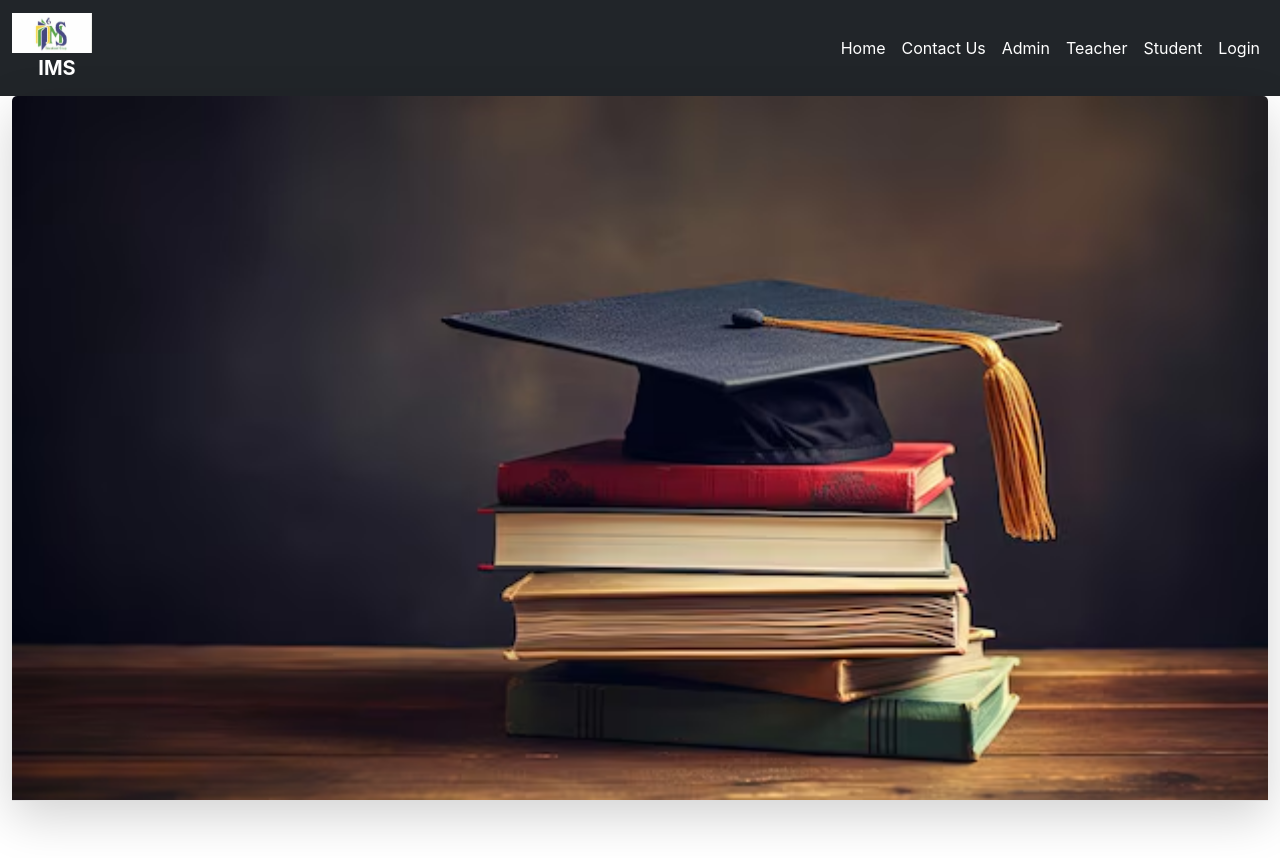
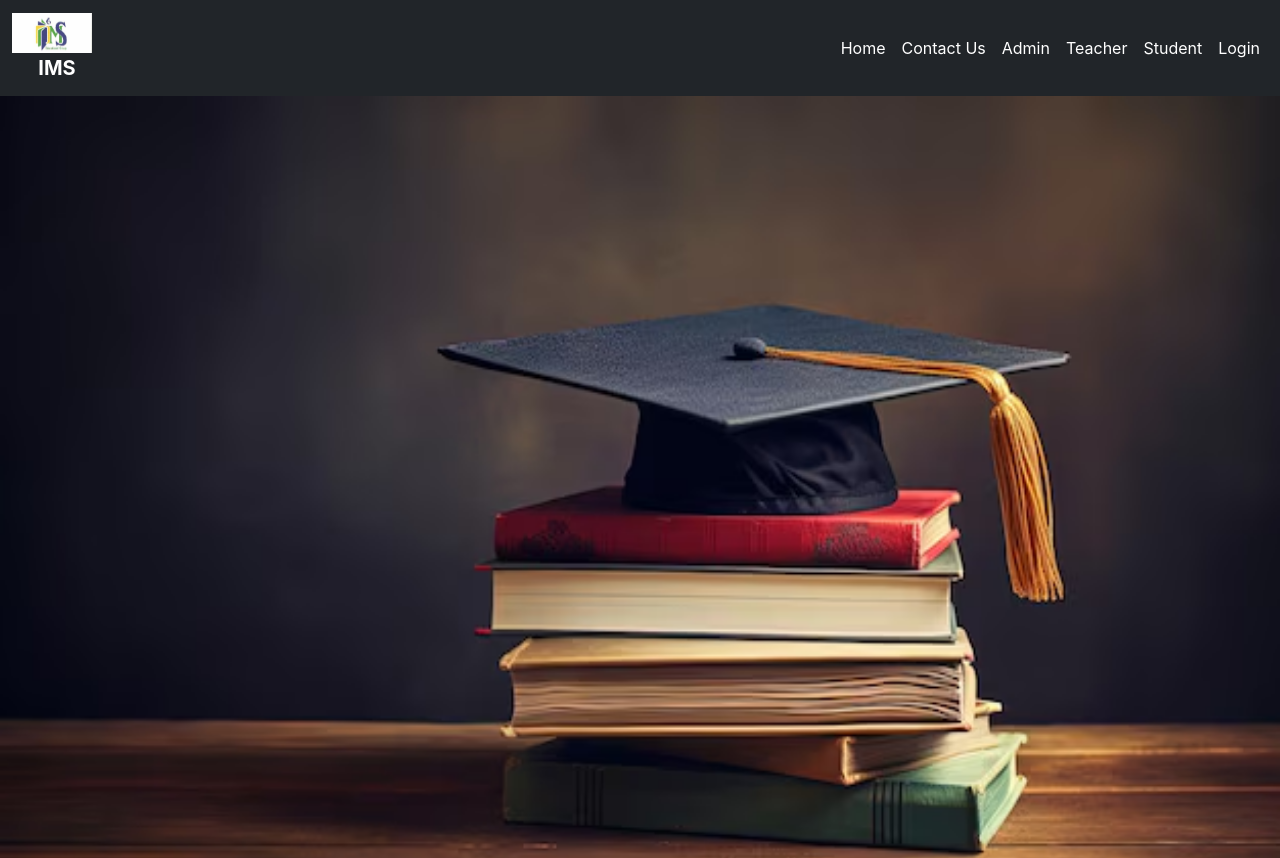
Before and after one commit to vishalm6566/Institute-Managment-System, a React (Create React App) app in the folder client/: page / in a window 1280 px wide. Shown: the top 858 px of the page. Built offline with nearby package versions, Linux system fonts and the light colour scheme.

Commit message:
Worked on navbar and home

```diff
--- a/client/src/css/Home.css
+++ b/client/src/css/Home.css
@@ -38,7 +38,7 @@
 /*.card:hover {
     transform: scale(1.05);
 }*/
-.card:hover .project-name {
+.project-name:hover {
     opacity: 1; /* Show on hover */
 }
 .position-relative {
--- a/client/src/css/custom-navbar.css
+++ b/client/src/css/custom-navbar.css
@@ -2,15 +2,17 @@
 
 .navbar-nav .nav-link {
     color: #fff;
+    overflow: hidden;
+
 }
 
 .navbar-nav .nav-link:hover {
     color: #fff;
-    background-color: rgba(255, 255, 255, 0.1); /* Semi-transparent background color on hover */
+    background-color: rgba(255, 255, 255, 0.1);
 }
 
 .mainnavbar{
-    max-width: 1400px;
+    max-width: 1300px;
 }
 
 .navbar-brand {
@@ -21,7 +23,7 @@
 }
 .navbar-brand img {
     height: 40px;
-    width: 80px; /* Ensure it's a square to make it perfectly circular */
+    width: 80px;
 
-    margin-bottom: 0 px; /* Adjust as needed */
+    margin-bottom: 0 px;
 }
--- a/client/src/pages/Home.jsx
+++ b/client/src/pages/Home.jsx
@@ -12,27 +12,24 @@ import '../css/Home.css';
 const Home = () => {
     return (
         <>
+            <div className="container-fluid p-0">
             <NavBar />
-            <div className="container-fluid">
                 {/*<header className="text-center my-3 header-section">
                     <h1 className="display-3 text-white">Welcome to Institute Management System</h1>
                 </header>*/}
 
 
-                <div className="row mb-5">
-                    <div className="col-md-12">
-                        <div className="card text-center shadow-lg">
-                            <Link to="/courses" className="position-relative">
-                                <img src={imsLogo} className="card-img-top" alt="Institute Management" />
-                                <div className="overlay">
-                                    <div className="project-name ">
-                                       Institute Management System
-                                    </div>
-                                </div>
-                            </Link>
+                <div className="">
+                    <div className="bg-image">
+                        <img src={imsLogo} alt="Institute Management" style={{width : "100%", height : "100vh"}}/>
+                        <div className="overlay">
+                            <div className="project-name">
+                                Institute Management System
+                            </div>
                         </div>
                     </div>
                 </div>
+
                 <section className="container">
                     <h2 className="text-center mb-4">Overview</h2>
                     <div className="row">
```
Also changed, not shown: client/src/components/admin/Navbar.jsx (line endings or trailing spaces), 1 other file (tests, documents, lock files or other folders).
